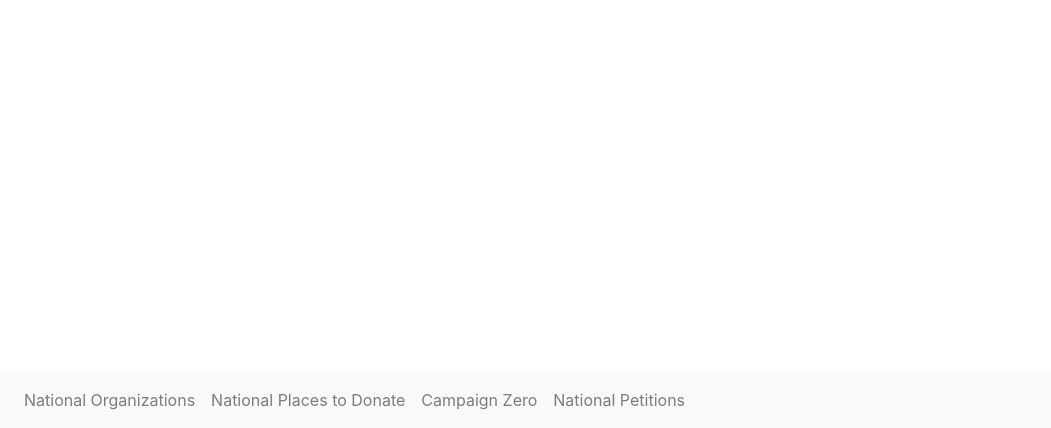
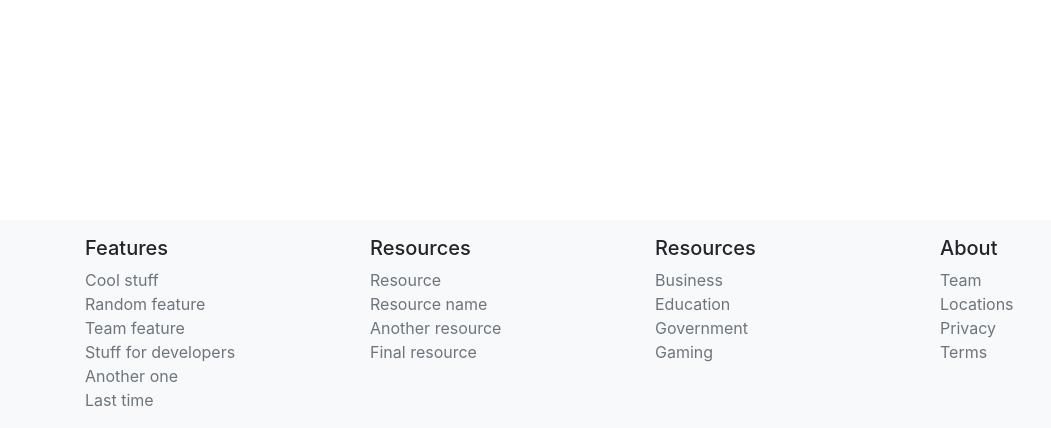
Before and after one commit to mrodriguez3313/Support-bipoc, a Flask app: page /Texas in a window 1280 px wide. Shown: the part 372-800 px from the top of the page, without its empty margins (0-1051 px from the left). Run offline with Flask 2, Linux system fonts and the light colour scheme; some libraries are stand-ins or nearby versions.

Commit message:
Added footer and fixed dropdown using jinja. done

```diff
--- a/website/core/views.py
+++ b/website/core/views.py
@@ -28,7 +28,7 @@ def zero():
 
 @core.route('/Texas')
 def Texas():
-    return render_template('Texas.html', title="Texas", Content=dict["texas_Content"])
+    return render_template('Texas.html', title="Texas", Content=dict["texas_Content"], states=states_array)
 
 @core.route('/Texas/donate')
 def Texas_donate():
--- a/website/static/states.css
+++ b/website/static/states.css
@@ -5,9 +5,14 @@
     color: #000000;
 }
 
-.lowernav {
-    position: relative;
-    text-align: center;
+.foot-position {
+  position: relative;
+}
+
+.container-pos{
+  display: block;
+  position: absolute;
+  padding-top: 1rem;
 }
 
 html {
--- a/website/templates/Texas.html
+++ b/website/templates/Texas.html
@@ -1,8 +1,7 @@
 {% extends 'base_state.html' %}
 {% block content %}
 
-
-<h1>Texas</h1>
+<h1>{{title}}</h1>
 
 
 
--- a/website/templates/base_state.html
+++ b/website/templates/base_state.html
@@ -2,10 +2,9 @@
 <html lang="en", dir="ltr">
 <head>
     <link rel="stylesheet" href="/static/states.css">
-    <meta charset="UTF-8"><link rel="stylesheet" href="https://stackpath.bootstrapcdn.com/bootstrap/4.4.1/css/bootstrap.min.css" integrity="sha384-Vkoo8x4CGsO3+Hhxv8T/Q5PaXtkKtu6ug5TOeNV6gBiFeWPGFN9MuhOf23Q9Ifjh" crossorigin="anonymous">
-    <script src="https://code.jquery.com/jquery-3.4.1.slim.min.js" integrity="sha384-J6qa4849blE2+poT4WnyKhv5vZF5SrPo0iEjwBvKU7imGFAV0wwj1yYfoRSJoZ+n" crossorigin="anonymous"></script>
-    <script src="https://cdn.jsdelivr.net/npm/popper.js@1.16.0/dist/umd/popper.min.js" integrity="sha384-Q6E9RHvbIyZFJoft+2mJbHaEWldlvI9IOYy5n3zV9zzTtmI3UksdQRVvoxMfooAo" crossorigin="anonymous"></script>
-    <script src="https://stackpath.bootstrapcdn.com/bootstrap/4.4.1/js/bootstrap.min.js" integrity="sha384-wfSDF2E50Y2D1uUdj0O3uMBJnjuUD4Ih7YwaYd1iqfktj0Uod8GCExl3Og8ifwB6" crossorigin="anonymous"></script>
+    <meta charset="UTF-8">
+    <link rel="stylesheet" href="https://stackpath.bootstrapcdn.com/bootstrap/4.4.1/css/bootstrap.min.css" integrity="sha384-Vkoo8x4CGsO3+Hhxv8T/Q5PaXtkKtu6ug5TOeNV6gBiFeWPGFN9MuhOf23Q9Ifjh" crossorigin="anonymous">
+
     <meta name="viewport" content="width=device-width, initial-scale=1.0">
     <!--Title can definitely be states name, just need to look up how to connect to state array-->
     <title>{{title}}</title>
@@ -72,27 +71,81 @@
   </div>
 </nav>
 
-<div class="container">
-  <nav class="navbar fixed-bottom navbar-expand-lg navbar-light bg-light">
-      <ul class="navbar-nav">
-        <li class="nav-item">
+{% block content %}
+{% endblock %}
+
+<footer class="footer fixed-bottom bg-light foot-position">
+  <div class="container position-relative bg-light container-pos">
+    <div class="row">
+      <!-- <div class="col-12 col-md">
+        <svg xmlns="http://www.w3.org/2000/svg" width="24" height="24" viewBox="0 0 24 24" fill="none" stroke="currentColor" stroke-width="2" stroke-linecap="round" stroke-linejoin="round" class="d-block mb-2"><circle cx="12" cy="12" r="10"></circle><line x1="14.31" y1="8" x2="20.05" y2="17.94"></line><line x1="9.69" y1="8" x2="21.17" y2="8"></line><line x1="7.38" y1="12" x2="13.12" y2="2.06"></line><line x1="9.69" y1="16" x2="3.95" y2="6.06"></line><line x1="14.31" y1="16" x2="2.83" y2="16"></line><line x1="16.62" y1="12" x2="10.88" y2="21.94"></line></svg>
+        <small class="d-block mb-3 text-muted">© 2017-2018</small>
+      </div> -->
+      <div class="col-6 col-md">
+        <h5>Features</h5>
+        <ul class="list-unstyled text-small">
+          <li><a class="text-muted" href="#">Cool stuff</a></li>
+          <li><a class="text-muted" href="#">Random feature</a></li>
+          <li><a class="text-muted" href="#">Team feature</a></li>
+          <li><a class="text-muted" href="#">Stuff for developers</a></li>
+          <li><a class="text-muted" href="#">Another one</a></li>
+          <li><a class="text-muted" href="#">Last time</a></li>
+        </ul>
+      </div>
+      <div class="col-6 col-md">
+        <h5>Resources</h5>
+        <ul class="list-unstyled text-small">
+          <li><a class="text-muted" href="#">Resource</a></li>
+          <li><a class="text-muted" href="#">Resource name</a></li>
+          <li><a class="text-muted" href="#">Another resource</a></li>
+          <li><a class="text-muted" href="#">Final resource</a></li>
+        </ul>
+      </div>
+      <div class="col-6 col-md">
+        <h5>Resources</h5>
+        <ul class="list-unstyled text-small">
+          <li><a class="text-muted" href="#">Business</a></li>
+          <li><a class="text-muted" href="#">Education</a></li>
+          <li><a class="text-muted" href="#">Government</a></li>
+          <li><a class="text-muted" href="#">Gaming</a></li>
+        </ul>
+      </div>
+      <div class="col-6 col-md">
+        <h5>About</h5>
+        <ul class="list-unstyled text-small">
+          <li><a class="text-muted" href="#">Team</a></li>
+          <li><a class="text-muted" href="#">Locations</a></li>
+          <li><a class="text-muted" href="#">Privacy</a></li>
+          <li><a class="text-muted" href="#">Terms</a></li>
+        </ul>
+      </div>
+    </div>
+  </div>
+</footer>
+
+<!-- <footer class="container footer">
+  <nav class="navbar fixed-bottom navbar-expand-lg navbar-light bg-light mx-auto">
+      <ul class="navbar-nav mx-auto">
+        <li class="nav-item mx-auto">
             <a class="nav-link" href="{{url_for('core.organize')}}">National Organizations</a>
         </li>
-        <li class="nav-item">
+        <li class="nav-item mx-auto">
             <a class="nav-link" href="{{url_for('core.donate')}}">National Places to Donate</a>
         </li>
-        <li class="nav-item">
+        <li class="nav-item mx-auto">
             <a class="nav-link" href="{{url_for('core.zero')}}">Campaign Zero</a>
         </li>
-        <li class="nav-item">
+        <li class="nav-item mx-auto">
             <a class="nav-link" href="#">National Petitions</a>
         </li>
       </ul>
   </nav>
-</div>
+</footer> -->
+<script src="https://code.jquery.com/jquery-3.4.1.slim.min.js" integrity="sha384-J6qa4849blE2+poT4WnyKhv5vZF5SrPo0iEjwBvKU7imGFAV0wwj1yYfoRSJoZ+n" crossorigin="anonymous"></script>
+<script src="https://cdn.jsdelivr.net/npm/popper.js@1.16.0/dist/umd/popper.min.js" integrity="sha384-Q6E9RHvbIyZFJoft+2mJbHaEWldlvI9IOYy5n3zV9zzTtmI3UksdQRVvoxMfooAo" crossorigin="anonymous"></script>
+<script src="https://stackpath.bootstrapcdn.com/bootstrap/4.4.1/js/bootstrap.min.js" integrity="sha384-wfSDF2E50Y2D1uUdj0O3uMBJnjuUD4Ih7YwaYd1iqfktj0Uod8GCExl3Og8ifwB6" crossorigin="anonymous"></script>
 
-    {% block content %}
-    {% endblock %}
+
 
 </body>
 </html>
```
Lines whose indentation alone changed are shown as unchanged.
